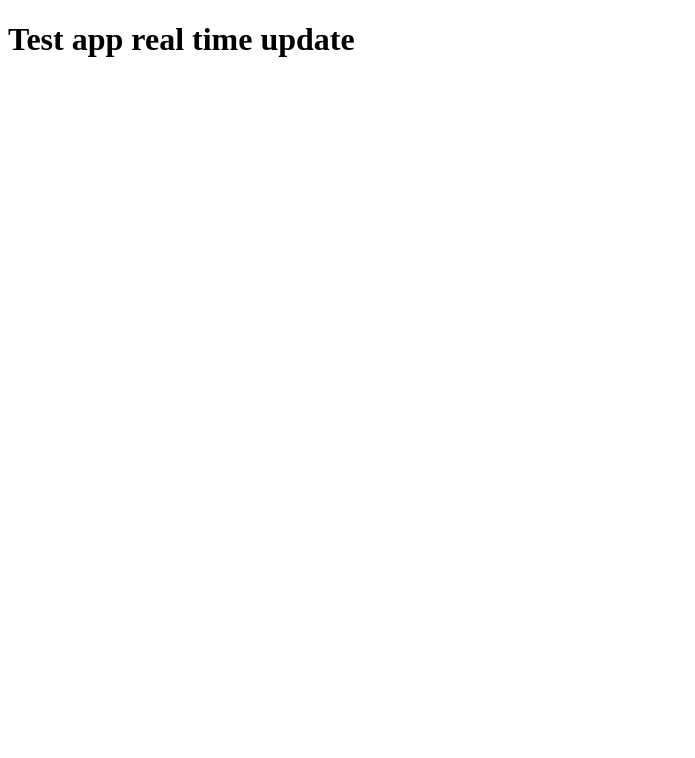
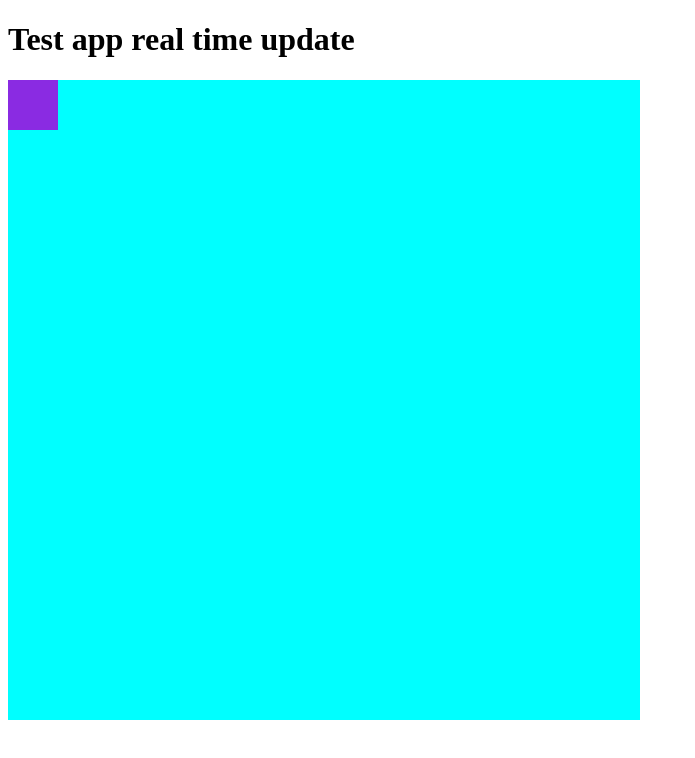
Before and after one commit to harsh8051/RandomReactStuff, a React (Create React App) app: page / in a window 1280 px wide. Shown: the top 758 px of the page, without its empty margins (0-695 px from the left). Built offline with nearby package versions, Linux system fonts and the light colour scheme.

Commit message:
Make Draggable and Style component
This commit create and style component and tag draggable field

```diff
--- a/src/App.jsx
+++ b/src/App.jsx
@@ -1,7 +1,11 @@
-import React from 'react'
+import React from "react";
+import MainWindow from "./DraggableComponentDemo/MainWindow";
 
 export default function App() {
   return (
-    <div><h1>Test app real time update</h1></div>
-  )
+    <div>
+      <h1>Test app real time update</h1>
+      <MainWindow/>
+    </div>
+  );
 }
--- /dev/null
+++ b/src/DraggableComponentDemo/Draggable.module.css
@@ -0,0 +1,12 @@
+.mainContainer{
+    width: 50%;
+    height: 80vh;
+    background-color: aqua;
+}
+
+.box{
+    height: 50px;
+    width: 50px;
+    background-color: blueviolet;
+
+}
--- /dev/null
+++ b/src/DraggableComponentDemo/MainWindow.jsx
@@ -0,0 +1,7 @@
+import React from "react";
+import DraggableObject from "./components/DraggableObject";
+import Draggable from './Draggable.module.css'
+
+export default function MainWindow() {
+  return <div className={Draggable.mainContainer}><DraggableObject/></div>;
+}
--- /dev/null
+++ b/src/DraggableComponentDemo/components/DraggableObject.jsx
@@ -0,0 +1,10 @@
+import React from 'react'
+import Draggable from '../Draggable.module.css'
+
+export default function DraggableObject() {
+  return (
+    <div draggable className={Draggable.box}>
+
+    </div>
+  )
+}
```
Also changed, not shown: 1 other file (tests, documents, lock files or other folders).
